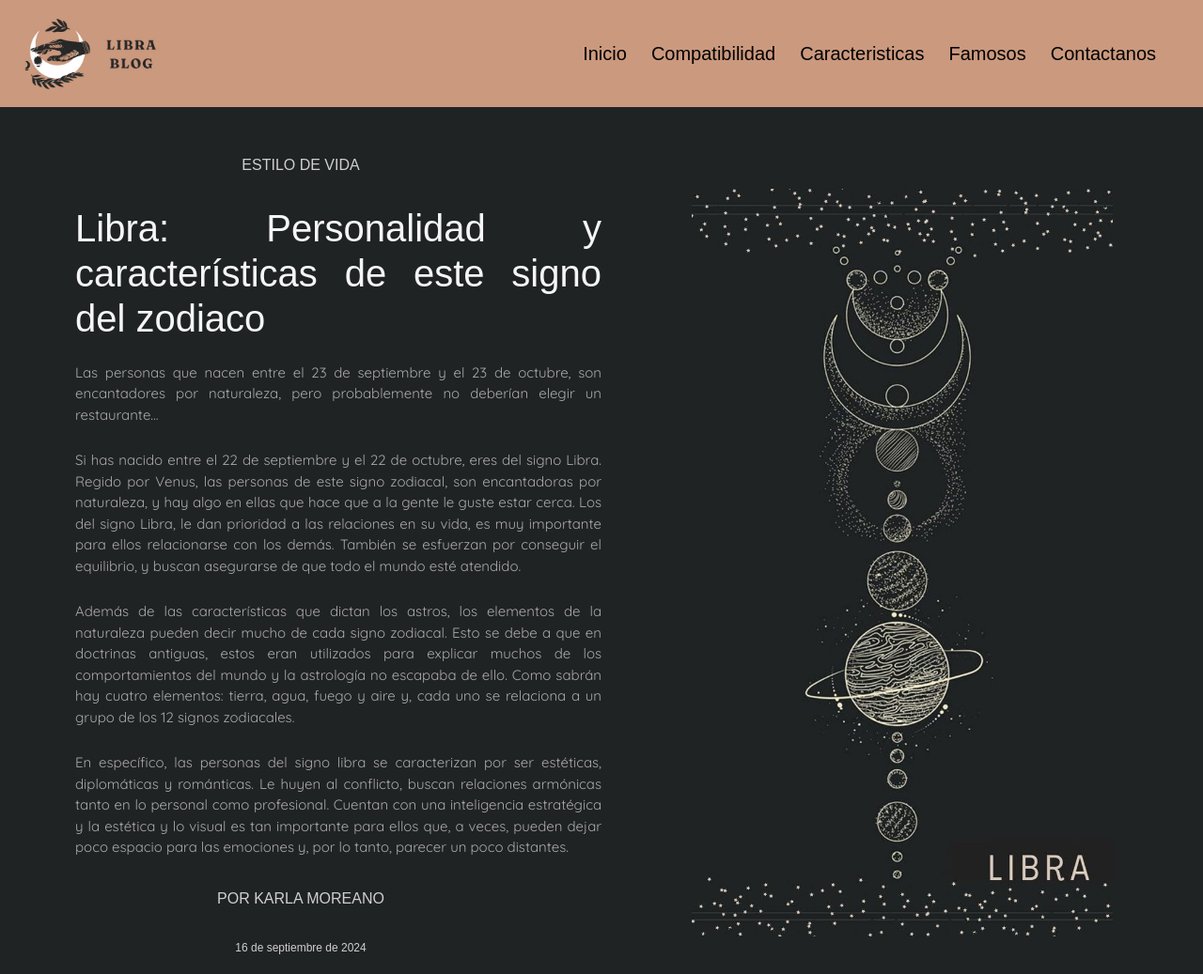
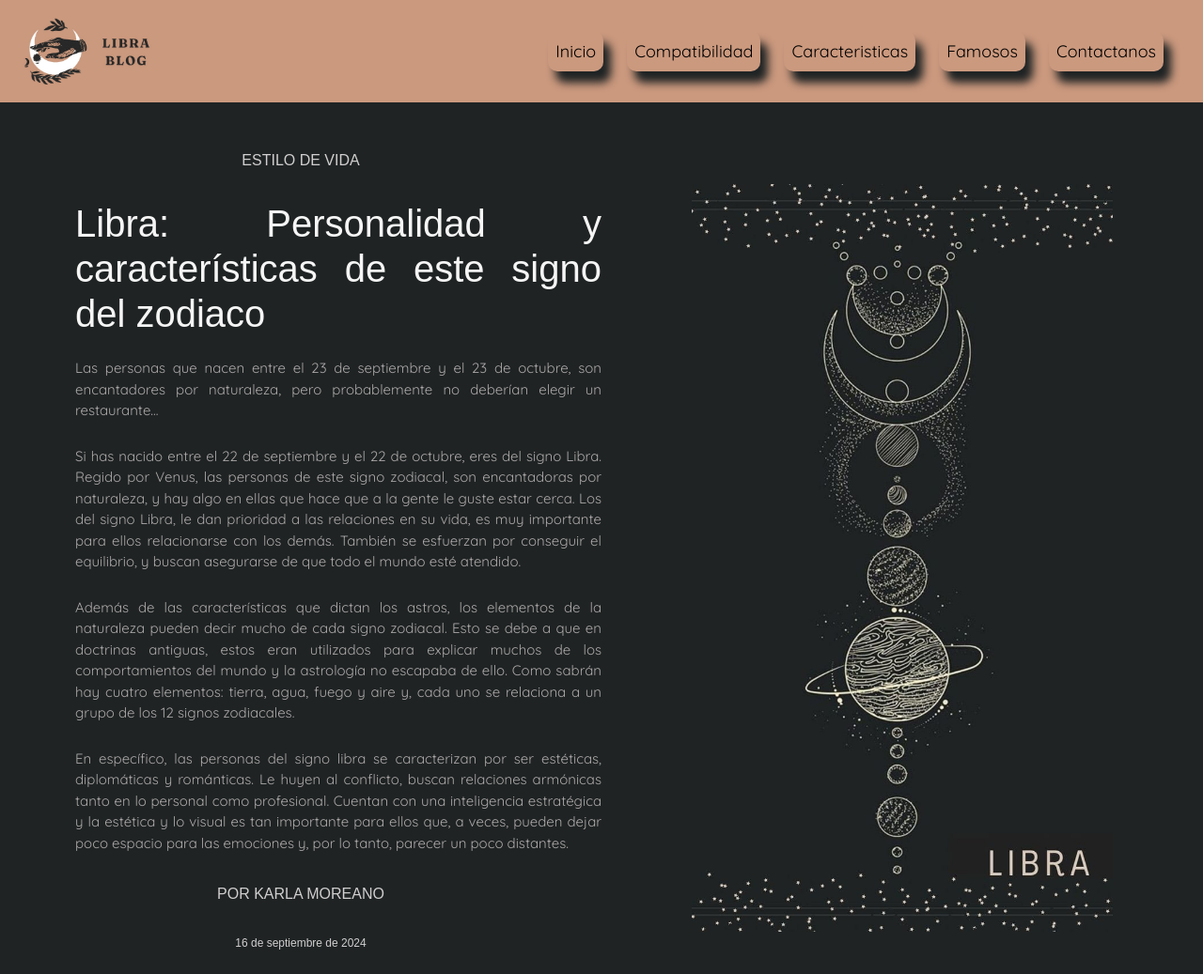
Before and after one commit to karlamc6/pre-entrega-3, a plain HTML site: page index.html in a window 1280 px wide. Shown: the top 1037 px of the page at 94% size. Drawn offline with nearby package versions, Linux system fonts and the light colour scheme; a web font is replaced by a local one.

Commit message:
agregando transformaciones y transiciones

```diff
--- a/css/main.css
+++ b/css/main.css
@@ -15,7 +15,7 @@
     display: flex;
     justify-content: space-between;
     align-items: center;
-    font-family: "Inria Sans", sans-serif;
+    font-family: "Quicksand", sans-serif;
     flex-wrap: nowrap;
     position: sticky;
     top: 0px;
@@ -39,8 +39,19 @@ header nav ul{
     list-style: none;
     display: flex;
     align-content: center;
-    gap: 10px;
-    font-size: 20px;
+    gap: 25px;
+    font-size: 18px;
+}
+.menu-header{
+    box-shadow: 8px 12px 10px #1F2324;
+    border-radius: 10px;
+    border-style: none;
+    transition: 2s;
+}
+.menu-header:hover{
+    transition: 2s;
+    transform: translateY(-8px);
+    box-shadow: 8px 12px 10px whitesmoke;
 }
 
 .index-div{
--- a/index.html
+++ b/index.html
@@ -43,19 +43,19 @@
                   </button>
                   <div class="collapse navbar-collapse" id="navbarSupportedContent">
                     <ul class="navbar-nav me-auto mb-2 mb-lg-0">
-                      <li class="nav-item">
+                      <li class="nav-item menu-header">
                         <a class="nav-link active" aria-current="page" href="#">Inicio</a>
                       </li>
-                      <li class="nav-item">
+                      <li class="nav-item menu-header">
                         <a class="nav-link" href="pages/compatibilidad.html">Compatibilidad</a>
                       </li>
-                      <li class="nav-item">
+                      <li class="nav-item menu-header">
                         <a class="nav-link" href="pages/caracteristicas.html">Caracteristicas</a>
                       </li>
-                      <li class="nav-item">
+                      <li class="nav-item menu-header">
                         <a class="nav-link" href="pages/famosos.html">Famosos</a>
                       </li>
-                      <li class="nav-item">
+                      <li class="nav-item menu-header">
                         <a class="nav-link" href="pages/contactanos.html">Contactanos</a>
                       </li>
 
```
Also changed, not shown: pages/caracteristicas.html (+5 -5 lines), pages/compatibilidad.html (+5 -5 lines), pages/contactanos.html (+5 -5 lines), pages/famosos.html (+5 -5 lines).
